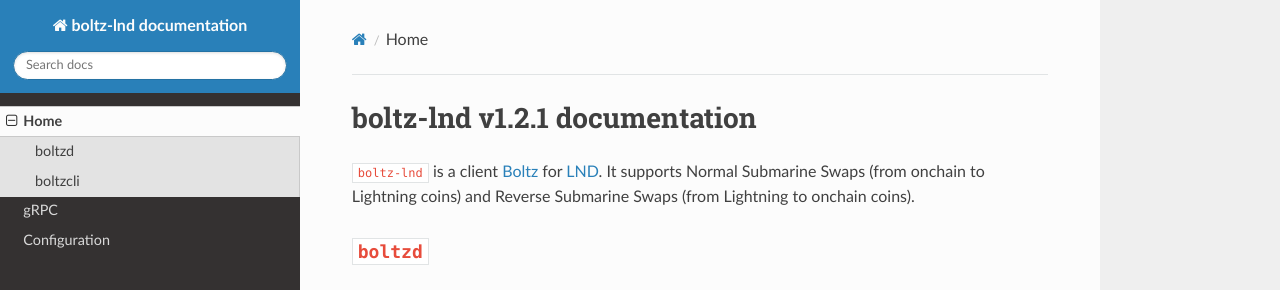
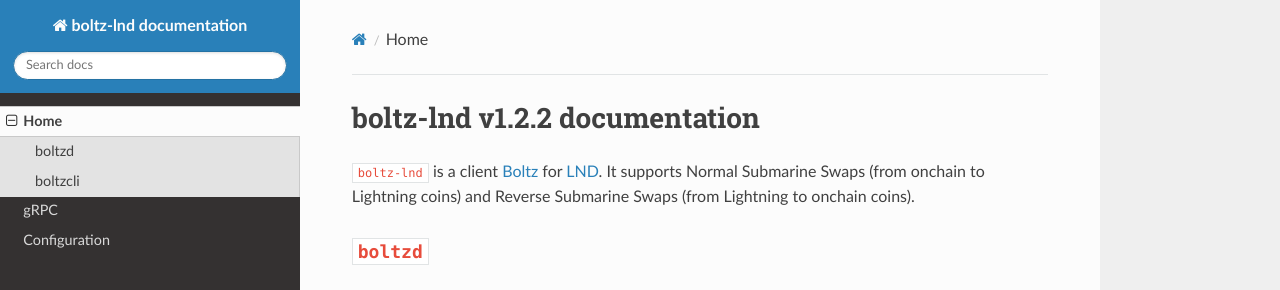
Before and after one commit to BoltzExchange/boltz-client, an MkDocs documentation site: the page built from docs/index.md, in a window 1280 px wide. Shown: the top 290 px of the page. Built offline with MkDocs 1.6.1, drawn with Linux system fonts in a browser that asks for light colours; nearby versions of some CDN libraries.

Commit message:
chore: bump version to v1.2.2

```diff
--- a/docs/index.md
+++ b/docs/index.md
@@ -1,4 +1,4 @@
-# boltz-lnd v1.2.1 documentation
+# boltz-lnd v1.2.2 documentation
 
 `boltz-lnd` is a client [Boltz](https://boltz.exchange) for [LND](https://github.com/lightningnetwork/lnd). It supports Normal Submarine Swaps (from onchain to Lightning coins) and Reverse Submarine Swaps (from Lightning to onchain coins).
 
```
Also changed, not shown: 1 other file.
